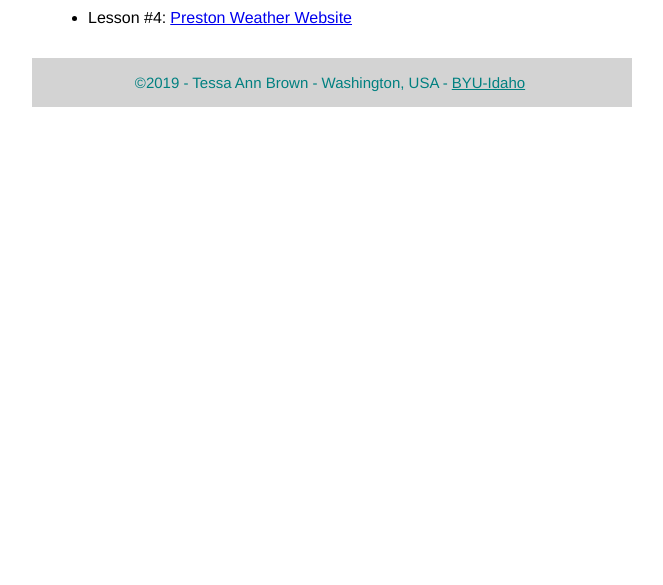
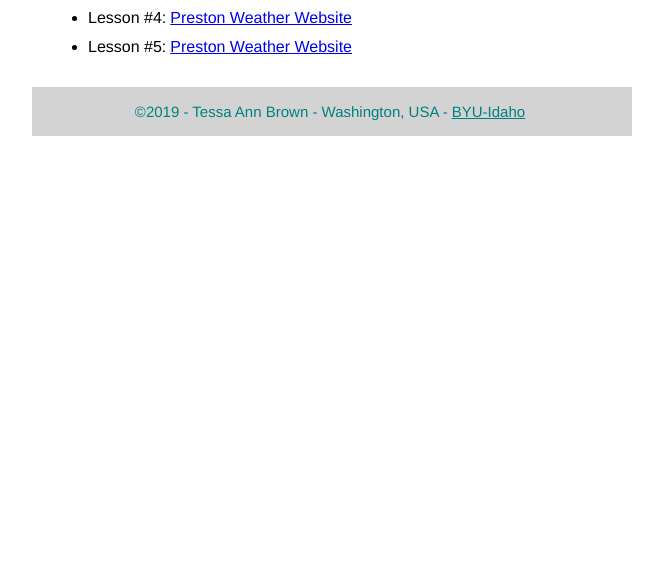
Before and after one commit to Tessa-Brown/Tessa-Brown.github.io, a plain HTML site: page index.html in a window 1280 px wide. Shown: the part 215-800 px from the top of the page, without its empty margins (308-971 px from the left). Drawn offline with Linux system fonts and the light colour scheme.

Commit message:
updated lesson 5 link

```diff
--- a/index.html
+++ b/index.html
@@ -18,7 +18,8 @@
             <ul>
                 <li>Lesson #3:<a href="assignments/lesson-3/fixedhtml.html">HTML Markup Validation Assignment</a></li>
                 <li>Lesson #4:<a href="assignments/lesson-4/website-planning-doc.pdf">Website Planning Document</a></li>
-                <li>Lesson #4:<a href="assignments/lesson-4/preston-5.html">Preston Weather Website</a></li>
+                <li>Lesson #4:<a href="assignments/lesson-4/preston-4.html">Preston Weather Website</a></li>
+                <li>Lesson #5:<a href="assignments/lesson-5/preston-5.html">Preston Weather Website</a></li>
             </ul>
         </main>
         <footer>
```
